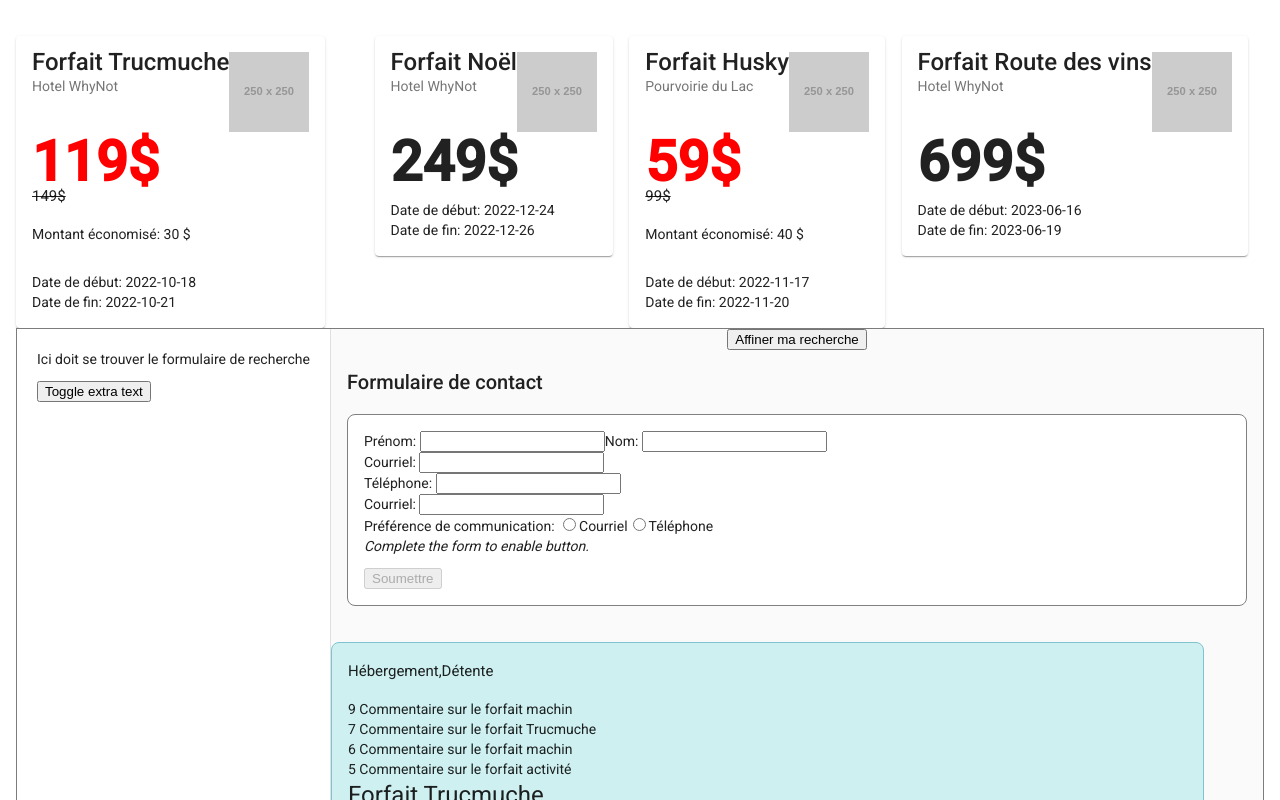
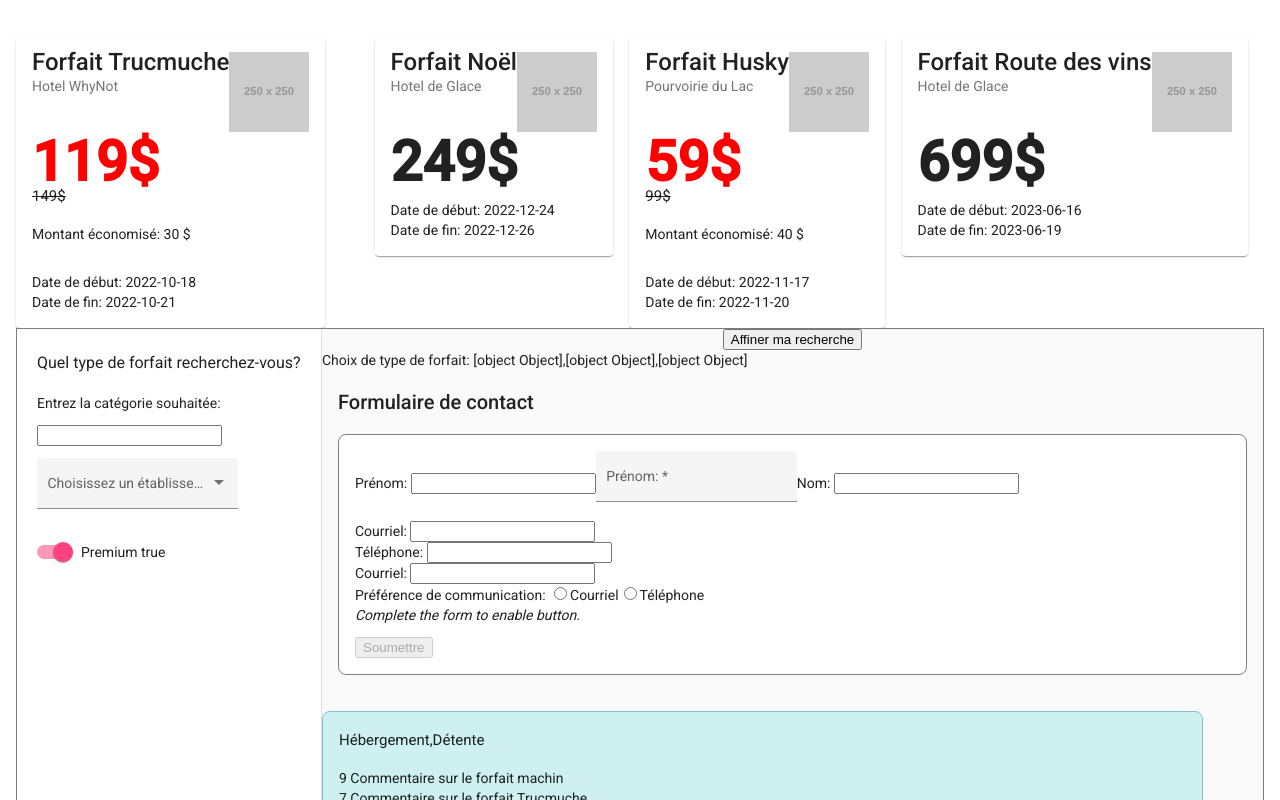
Before and after one commit to angelayke/PRGM-Web3-exercice-forfaiterie, an Angular app: page / in a window 1280 px wide. Both pictures are taken after a click on the button "Affiner ma recherche". Shown: the top 800 px of the page. Built offline with nearby package versions, Linux system fonts and the light colour scheme.

Commit message:
formulaire de recherche

```diff
--- a/src/app/app.module.ts
+++ b/src/app/app.module.ts
@@ -11,7 +11,8 @@ import { MatSliderModule} from '@angular/material/slider';
 import { MatNativeDateModule } from '@angular/material/core';
 import { MatInputModule } from '@angular/material/input';
 import { ReactiveFormsModule } from '@angular/forms';
-import {MatSidenavModule} from '@angular/material/sidenav';
+import { MatSidenavModule } from '@angular/material/sidenav';
+import {MatSlideToggleModule} from '@angular/material/slide-toggle';
 
 
 import { AppRoutingModule } from './app-routing.module';
@@ -53,7 +54,8 @@ import { FormulaireRechercheComponent } from './formulaire-recherche/formulaire-
     MatNativeDateModule,
     MatInputModule,
     ReactiveFormsModule,
-    MatSidenavModule
+    MatSidenavModule,
+    MatSlideToggleModule
   ],
   providers: [],
   bootstrap: [AppComponent]
--- a/src/app/formulaire-contact/formulaire-contact.component.html
+++ b/src/app/formulaire-contact/formulaire-contact.component.html
@@ -3,6 +3,11 @@
   <form [formGroup]="contactForm" (ngSubmit)="onSubmit()">
     <label for="prenom">Prénom: </label>
     <input id="prenom" type="text" formControlName="prenom" required>
+
+    <mat-form-field appearance="fill">
+      <mat-label>Prénom: </mat-label>
+      <input matInput id="prenom" type="text" formControlName="prenom" required>
+    </mat-form-field>
 
     <label for="nom">Nom: </label>
     <input id="nom" type="text" formControlName="nom" required>
--- a/src/app/formulaire-recherche/formulaire-recherche.component.html
+++ b/src/app/formulaire-recherche/formulaire-recherche.component.html
@@ -1 +1,13 @@
-<p>formulaire-recherche works!</p>
+<p>Entrez la catégorie souhaitée:</p>
+<input [(ngModel)]="categorie" type="text" id="categorie" name="categorie" (ngModelChange)="change()">
+<p></p>
+<mat-form-field appearance="fill">
+  <mat-label>Choisissez un établissement</mat-label>
+  <mat-select [(ngModel)]="etablissement" id="etablissement" name="etablissement" type="value" (ngModelChange)="changeEts()">
+    <mat-option value="option1">Hotel Whynot</mat-option>
+    <mat-option value="option2">Hotel de Glace</mat-option>
+    <mat-option value="option3">Pourvoirie du Lac</mat-option>
+  </mat-select>
+</mat-form-field>
+<p></p>
+<mat-slide-toggle [(ngModel)]="isChecked">Premium {{isChecked}}</mat-slide-toggle>
--- a/src/app/formulaire-recherche/formulaire-recherche.component.ts
+++ b/src/app/formulaire-recherche/formulaire-recherche.component.ts
@@ -1,4 +1,6 @@
-import { Component, OnInit } from '@angular/core';
+import { KeyValue } from '@angular/common';
+import { Component, OnInit, Input, Output, EventEmitter } from '@angular/core';
+import { FORFAITS } from '../mock-forfaits';
 
 @Component({
   selector: 'app-formulaire-recherche',
@@ -6,7 +8,26 @@ import { Component, OnInit } from '@angular/core';
   styleUrls: ['./formulaire-recherche.component.css']
 })
 export class FormulaireRechercheComponent implements OnInit {
+  @Input() forfait?: string;
+  //categorie
+  @Input() categorie: string ='';
+  @Output() categorieChange = new EventEmitter();
+  change() { // valeur?
+    this.categorieChange.emit(this.categorie); //nouvelle valeur?
+  }
 
+  //etablissement
+ @Input() etablissement: object = {
+    option1: 'Hotel Whynot',
+    option2: 'Hotel de Glace',
+    option3: 'Pourvoirie du Lac'
+ };
+ @Output() etablissementChange = new EventEmitter();
+  changeEts() {
+    this.etablissementChange.emit(this.etablissement);
+  }
+
+  isChecked = true;
 
   constructor() { }
 
--- a/src/app/liste-forfaits/liste-forfaits.component.html
+++ b/src/app/liste-forfaits/liste-forfaits.component.html
@@ -4,11 +4,12 @@
 <div>
   <mat-drawer-container class="example-container" autosize>
     <mat-drawer #drawer class="example-sidenav" mode="side">
-      <p>Ici doit se trouver le formulaire de recherche</p>
-      <p *ngIf="showFiller">Lorem ipsum dolor sit amet consectetur adipisicing elit.</p>
+      <h3>Quel type de forfait recherchez-vous?</h3>
+      <app-formulaire-recherche [(categorie)]="categorie"></app-formulaire-recherche>
+      <!--<p *ngIf="showFiller">Lorem ipsum dolor sit amet consectetur adipisicing elit.</p>
       <button (click)="showFiller = !showFiller" mat-raised-button>
         Toggle extra text
-      </button>
+      </button>-->
     </mat-drawer>
 
     <div class="example-sidenav-content">
@@ -17,7 +18,9 @@
       </button>
     </div>
 
-
+  <div>
+    Choix de type de forfait: {{categorie}} {{etablissement}}
+  </div>
   <app-formulaire-contact></app-formulaire-contact>
   <app-forfait *ngFor="let f of forfaits" [forfait]="f"></app-forfait>
   <app-formulaire-forfait></app-formulaire-forfait>
--- a/src/app/liste-forfaits/liste-forfaits.component.ts
+++ b/src/app/liste-forfaits/liste-forfaits.component.ts
@@ -1,6 +1,6 @@
 import { Component, OnInit } from '@angular/core';
-import { Forfait } from '../forfait';
 import { FORFAITS } from '../mock-forfaits';
+import { ETABLISSEMENTS } from '../mock-etablissements';
 
 @Component({
   selector: 'app-liste-forfaits',
@@ -10,6 +10,8 @@ import { FORFAITS } from '../mock-forfaits';
 export class ListeForfaitsComponent implements OnInit {
   forfaits = FORFAITS;
   showFiller = false;
+  categorie = '';
+  etablissement = ETABLISSEMENTS;
 
   constructor() { }
 
--- a/src/app/mock-etablissements.ts
+++ b/src/app/mock-etablissements.ts
@@ -11,12 +11,12 @@ export const ETABLISSEMENTS: Etablissement[] = [
       },
 
       {
-        nomEtablissement: 'Hotel WhyNot',
-        adresse: '10 rue des Impasses',
-        ville: 'Perdue',
-        telephone: 5144567896,
-        courriel: 'info@hotelwhynot.com',
-        description: 'hotel bord du marais avec dégustation'
+        nomEtablissement: 'Hotel de Glace',
+        adresse: '3 rue des Igloo',
+        ville: 'Pole Nord',
+        telephone: 5144157855,
+        courriel: 'info@hoteldeglace.com',
+        description: 'hotel en glace'
       },
 
       {
--- a/src/styles.css
+++ b/src/styles.css
@@ -58,3 +58,8 @@ body { margin: 0; font-family: Roboto, "Helvetica Neue", sans-serif; }
     border: 1px solid grey;
     border-radius: 0.5rem;
 }
+
+.example-form mat-slide-toggle {
+    margin: 8px 0;
+    display: block;
+  }
```
